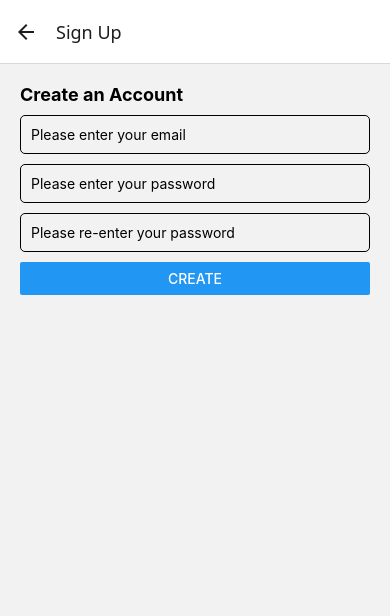
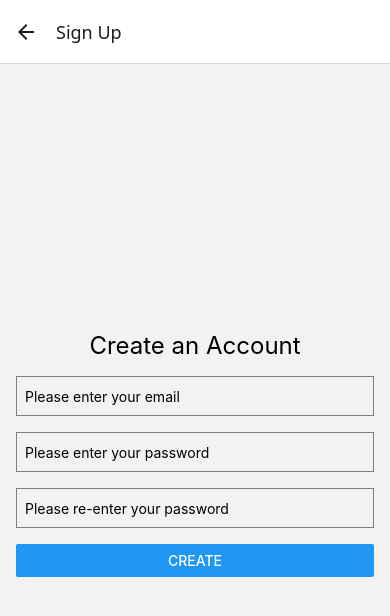
Before and after one commit to ArtomkIvanher/ERRN, a React Native app: screen /SignUp in a window 390 px wide. Shown: the top 616 px of the page. Built offline with nearby package versions, Linux system fonts and the light colour scheme; no server answers.

Commit message:
add home2

```diff
--- a/App.js
+++ b/App.js
@@ -1,56 +1,48 @@
-import React, { useState, useEffect } from "react";
-import { NavigationContainer } from "@react-navigation/native";
-import { createStackNavigator } from "@react-navigation/stack";
-import { onAuthStateChanged } from "firebase/auth";
-import { auth } from "./firebase"; // Переконайтеся, що ви імпортуєте auth правильно
-import SignIn from "./components/pages/auth/SignIn";
-import SignUp from "./components/pages/auth/SignUp";
-import Home from "./components/pages/main/Home/Home"; // Додатковий головний екран
+import { NavigationContainer } from '@react-navigation/native'
+import { createStackNavigator } from '@react-navigation/stack'
+import { onAuthStateChanged } from 'firebase/auth'
+import React, { useEffect, useState } from 'react'
+import SignIn from './components/pages/auth/SignIn'
+import SignUp from './components/pages/auth/SignUp'
+import Home from './components/pages/main/Home/Home'
+import { auth } from './firebase'
 
-const Stack = createStackNavigator();
+const Stack = createStackNavigator()
 
 export default function App() {
-  const [user, setUser] = useState(null);
+	const [user, setUser] = useState(null)
 
-  // Слухаємо зміни авторизації користувача
 	useEffect(() => {
-    const unsubscribe = onAuthStateChanged(auth, (user) => {
-      if (user) {
-        setUser(user); // Якщо користувач авторизований, зберігаємо його дані
-      } else {
-        setUser(null); // Якщо користувач не авторизований, очищаємо стан
-      }
-    });
-
-    return unsubscribe; // Підписка очищається при розмонтуванні
-  }, []);
+		const unsubscribe = onAuthStateChanged(auth, user => {
+			setUser(user)
+		})
+		return unsubscribe
+	}, [])
 
 	return (
 		<NavigationContainer>
 			<Stack.Navigator>
 				{user ? (
-          // Якщо користувач авторизований, показуємо Home3
 					<Stack.Screen
-            name="Home"
+						name='Home'
 						component={Home}
-            options={{ title: "Home" }}
+						options={{ title: 'Home' }}
 					/>
 				) : (
-          // Якщо користувач не авторизований, показуємо екрани входу та реєстрації
 					<>
 						<Stack.Screen
-              name="SignIn"
+							name='SignIn'
 							component={SignIn}
-              options={{ title: "Sign In" }}
+							options={{ title: 'Sign In' }}
 						/>
 						<Stack.Screen
-              name="SignUp"
+							name='SignUp'
 							component={SignUp}
-              options={{ title: "Sign Up" }}
+							options={{ title: 'Sign Up' }}
 						/>
 					</>
 				)}
 			</Stack.Navigator>
 		</NavigationContainer>
-  );
+	)
 }
--- a/components/pages/auth/SignIn.jsx
+++ b/components/pages/auth/SignIn.jsx
@@ -1,30 +1,25 @@
-import React, { useState } from "react";
-import { View, Text, TextInput, Button, StyleSheet } from "react-native";
-import { signInWithEmailAndPassword } from "firebase/auth";
-import { auth } from "../../../firebase";
-import { useNavigation } from '@react-navigation/native'; // Додаємо навігацію
+import { useNavigation } from '@react-navigation/native'
+import { signInWithEmailAndPassword } from 'firebase/auth'
+import React, { useState } from 'react'
+import { Button, StyleSheet, Text, TextInput, View } from 'react-native'
+import { auth } from '../../../firebase'
 
 export default function SignIn() {
-  const [email, setEmail] = useState("");
-  const [password, setPassword] = useState("");
-  const [error, setError] = useState("");
-  const navigation = useNavigation(); // ініціалізуємо навігацію
+	const [email, setEmail] = useState('')
+	const [password, setPassword] = useState('')
+	const [error, setError] = useState('')
+	const navigation = useNavigation()
 
-  function logIn(e) {
-    e.preventDefault();
+	const logIn = () => {
 		signInWithEmailAndPassword(auth, email, password)
-      .then((user) => {
-        console.log(user);
-        setError("");
-        setEmail("");
-        setPassword("");
-        // Після авторизації користувач переходить на головну сторінку
-        navigation.replace("Home");
+			.then(() => {
+				setError('')
+				setEmail('')
+				setPassword('')
 			})
-      .catch((error) => {
-        console.log(error);
-        setError("SORRY, COULDN'T FIND YOUR ACCOUNT");
-      });
+			.catch(() => {
+				setError("SORRY, COULDN'T FIND YOUR ACCOUNT")
+			})
 	}
 
 	return (
@@ -32,50 +27,42 @@ export default function SignIn() {
 			<Text style={styles.header}>Log in</Text>
 			<TextInput
 				style={styles.input}
-        placeholder="Please enter your email"
+				placeholder='Please enter your email'
 				value={email}
-        onChangeText={(text) => setEmail(text)}
-        keyboardType="email-address"
+				onChangeText={setEmail}
+				keyboardType='email-address'
 			/>
 			<TextInput
 				style={styles.input}
-        placeholder="Please enter your password"
+				placeholder='Please enter your password'
 				value={password}
-        onChangeText={(text) => setPassword(text)}
+				onChangeText={setPassword}
 				secureTextEntry
 			/>
-      <Button title="Login" onPress={logIn} />
+			<Button title='Login' onPress={logIn} />
 			{error ? <Text style={styles.error}>{error}</Text> : null}
 
-      {/* Кнопка для переходу до екрану реєстрації */}
+			{/* Кнопка для переходу до сторінки реєстрації */}
+			<View style={styles.signupContainer}>
 				<Button
-        title="Don't have an account? Sign Up"
+					title='Sign Up'
 					onPress={() => navigation.navigate('SignUp')} // Перехід на екран реєстрації
 				/>
 			</View>
-  );
+		</View>
+	)
 }
 
 const styles = StyleSheet.create({
-  container: {
-    flex: 1,
-    justifyContent: "center",
-    padding: 16,
-  },
-  header: {
-    fontSize: 24,
-    marginBottom: 16,
-    textAlign: "center",
-  },
+	container: { flex: 1, justifyContent: 'center', padding: 16 },
+	header: { fontSize: 24, marginBottom: 16, textAlign: 'center' },
 	input: {
 		height: 40,
-    borderColor: "gray",
+		borderColor: 'gray',
 		borderWidth: 1,
 		marginBottom: 16,
 		paddingLeft: 8,
 	},
-  error: {
-    color: "red",
-    textAlign: "center",
-  },
-});
+	error: { color: 'red', textAlign: 'center', marginBottom: 16 },
+	signupContainer: { marginTop: 16, alignItems: 'center' }, // Додано стилі для контейнера кнопки
+})
--- a/components/pages/auth/SignUp.jsx
+++ b/components/pages/auth/SignUp.jsx
@@ -1,47 +1,30 @@
-import React, { useState } from "react";
-import { View, Text, TextInput, Button, StyleSheet } from "react-native";
-import { createUserWithEmailAndPassword, signInWithEmailAndPassword } from "firebase/auth";
-import { auth } from "../../../firebase";
-import { useNavigation } from '@react-navigation/native'; // Для навігації
+import { createUserWithEmailAndPassword } from 'firebase/auth'
+import React, { useState } from 'react'
+import { Button, StyleSheet, Text, TextInput, View } from 'react-native'
+import { auth } from '../../../firebase'
 
 export default function SignUp() {
-  const [email, setEmail] = useState("");
-  const [password, setPassword] = useState("");
-  const [copyPassword, setCopyPassword] = useState("");
-  const [error, setError] = useState("");
-  const navigation = useNavigation(); // ініціалізація навігації
+	const [email, setEmail] = useState('')
+	const [password, setPassword] = useState('')
+	const [confirmPassword, setConfirmPassword] = useState('')
+	const [error, setError] = useState('')
 
-  function register() {
-    if (password !== copyPassword) {
-      setError("Passwords didn't match");
-      return;
+	const register = () => {
+		if (password !== confirmPassword) {
+			setError("Passwords didn't match")
+			return
 		}
 
-    // Реєстрація користувача
 		createUserWithEmailAndPassword(auth, email, password)
-      .then((userCredential) => {
-        console.log("User registered:", userCredential.user);
-        setError("");
-        setEmail("");
-        setPassword("");
-        setCopyPassword("");
-
-        // Автоматичний вхід користувача після реєстрації
-        signInWithEmailAndPassword(auth, email, password)
-          .then((userCredential) => {
-            console.log("User logged in:", userCredential.user);
-            // Після авторизації користувач потрапляє на головну сторінку
-            navigation.replace("Home");
+			.then(() => {
+				setError('')
+				setEmail('')
+				setPassword('')
+				setConfirmPassword('')
 			})
-          .catch((error) => {
-            console.log("Error logging in:", error);
-            setError("Error logging in after registration");
-          });
+			.catch(() => {
+				setError('Error creating account')
 			})
-      .catch((error) => {
-        console.log("Registration error:", error);
-        setError("Error creating account");
-      });
 	}
 
 	return (
@@ -49,34 +32,40 @@ export default function SignUp() {
 			<Text style={styles.title}>Create an Account</Text>
 			<TextInput
 				style={styles.input}
-        placeholder="Please enter your email"
+				placeholder='Please enter your email'
 				value={email}
 				onChangeText={setEmail}
-        keyboardType="email-address"
+				keyboardType='email-address'
 			/>
 			<TextInput
 				style={styles.input}
-        placeholder="Please enter your password"
+				placeholder='Please enter your password'
 				value={password}
 				onChangeText={setPassword}
 				secureTextEntry
 			/>
 			<TextInput
 				style={styles.input}
-        placeholder="Please re-enter your password"
-        value={copyPassword}
-        onChangeText={setCopyPassword}
+				placeholder='Please re-enter your password'
+				value={confirmPassword}
+				onChangeText={setConfirmPassword}
 				secureTextEntry
 			/>
-      <Button title="Create" onPress={register} />
+			<Button title='Create' onPress={register} />
 			{error ? <Text style={styles.error}>{error}</Text> : null}
 		</View>
-  );
+	)
 }
 
 const styles = StyleSheet.create({
-  container: { padding: 20 },
-  title: { fontSize: 18, fontWeight: "bold", marginBottom: 10 },
-  input: { borderWidth: 1, padding: 10, marginBottom: 10, borderRadius: 5 },
-  error: { color: "red", marginTop: 10 },
-});
+	container: { flex: 1, justifyContent: 'center', padding: 16 },
+	title: { fontSize: 24, marginBottom: 16, textAlign: 'center' },
+	input: {
+		height: 40,
+		borderColor: 'gray',
+		borderWidth: 1,
+		marginBottom: 16,
+		paddingLeft: 8,
+	},
+	error: { color: 'red', textAlign: 'center' },
+})
--- a/components/pages/main/Home2/Home2.jsx
+++ b/components/pages/main/Home2/Home2.jsx
@@ -1,7 +1,7 @@
 import React from 'react';
-import { StyleSheet, Text, View } from 'react-native';
+import { StyleSheet, Text, View, ScrollView, TouchableOpacity, Linking } from 'react-native';
 
-export default function Home2({ schedule, subjects }) {
+export default function Home2({ schedule }) {
   const daysOfWeek = [
     'Понеділок',
     'Вівторок',
@@ -12,65 +12,121 @@ export default function Home2({ schedule, subjects }) {
     'Неділя',
   ];
 
+  const subjects = schedule?.subjects || [];
+  const weeks = Array.from({ length: schedule?.repeat || 1 }, (_, i) => `week${i + 1}`);
+
+  // Якщо розклад не завантажений або дані некоректні
   if (!schedule || !Array.isArray(schedule.schedule)) {
-    return <Text>Розклад відсутній або завантажується...</Text>;
+    return <Text>Loading or invalid schedule data...</Text>;
   }
 
   return (
-    <View style={styles.container}>
-      <Text style={styles.title}>Розклад по днях</Text>
-
-      {schedule.schedule.map((day, dayIndex) => (
-        <View key={dayIndex} style={styles.dayContainer}>
-          <Text style={styles.dayTitle}>{daysOfWeek[dayIndex] || 'Невідомий день'}</Text>
-          {Object.keys(day || {})
-            .sort(
-              (a, b) =>
-                parseInt(a.replace('week', '')) -
-                parseInt(b.replace('week', ''))
-            )
-            .map(weekPart => (
-              <View key={weekPart} style={styles.weekPartContainer}>
-                <Text style={styles.weekPartTitle}>{weekPart}</Text>
-                {day[weekPart]?.map((subjectId, subjectIndex) => (
-                  <Text key={subjectIndex} style={styles.subjectText}>
-                    {subjects?.find(s => s.id === subjectId)?.name || 'Невідомий предмет'}
-                  </Text>
-                ))}
-              </View>
-            ))}
+    <ScrollView style={styles.container}>
+      <Text style={styles.title}>Розклад по тижнях</Text>
+      {weeks.map((week, weekIndex) => (
+        <View key={week} style={styles.weekContainer}>
+          <Text style={styles.weekTitle}>Тиждень {weekIndex + 1}</Text>
+          {schedule.schedule.map((day, dayIndex) => (
+            <View key={`${week}-${dayIndex}`} style={styles.dayContainer}>
+              <Text style={styles.dayTitle}>{daysOfWeek[dayIndex]}</Text>
+              {schedule.schedule[dayIndex][week].length > 0 ? (
+                schedule.schedule[dayIndex][week].map((subjectId, subjectIndex) => {
+                  const subject = subjects.find(subject => subject.id === subjectId);
+                  return (
+                    <View key={subjectIndex} style={styles.subjectContainer}>
+                      <Text style={styles.subjectName}>
+                        Пара {subjectIndex + 1}: {subject?.name || '—'}
+                      </Text>
+                      {subject && (
+                        <>
+                          <Text style={styles.subjectDetails}>
+                            Викладач: {subject.teacher}
+                          </Text>
+                          <TouchableOpacity
+                            onPress={() => Linking.openURL(subject.zoom_link)}
+                            style={styles.zoomLinkButton}
+                          >
+                            <Text style={styles.zoomLinkText}>Zoom посилання</Text>
+                          </TouchableOpacity>
+                        </>
+                      )}
+                    </View>
+                  );
+                })
+              ) : (
+                <Text style={styles.noDataText}>Немає даних</Text>
+              )}
+            </View>
+          ))}
         </View>
       ))}
-    </View>
+    </ScrollView>
   );
 }
 
 const styles = StyleSheet.create({
   container: {
+    flex: 1,
     padding: 20,
+    backgroundColor: '#f9f9f9',
   },
   title: {
+    fontSize: 22,
+    fontWeight: 'bold',
+    marginBottom: 20,
+    textAlign: 'center',
+  },
+  weekContainer: {
+    marginBottom: 30,
+    padding: 10,
+    backgroundColor: '#fff',
+    borderRadius: 8,
+    shadowColor: '#000',
+    shadowOpacity: 0.1,
+    shadowRadius: 5,
+    elevation: 2,
+  },
+  weekTitle: {
     fontSize: 20,
     fontWeight: 'bold',
-    marginBottom: 20,
+    marginBottom: 15,
+    textAlign: 'center',
   },
   dayContainer: {
-    marginBottom: 20,
+    marginBottom: 15,
   },
   dayTitle: {
     fontSize: 18,
     fontWeight: 'bold',
-    marginBottom: 10,
-  },
-  weekPartContainer: {
-    marginBottom: 10,
-  },
-  weekPartTitle: {
-    fontSize: 16,
     marginBottom: 5,
   },
-  subjectText: {
+  subjectContainer: {
+    marginBottom: 10,
+    padding: 10,
+    borderRadius: 5,
+    backgroundColor: '#eaf4fc',
+  },
+  subjectName: {
+    fontSize: 16,
+    fontWeight: 'bold',
+  },
+  subjectDetails: {
     fontSize: 14,
-    marginBottom: 5,
+    color: '#555',
+  },
+  zoomLinkButton: {
+    marginTop: 5,
+    backgroundColor: '#007bff',
+    padding: 8,
+    borderRadius: 5,
+  },
+  zoomLinkText: {
+    color: '#fff',
+    textAlign: 'center',
+    fontSize: 14,
+  },
+  noDataText: {
+    fontSize: 14,
+    color: '#777',
   },
 });
```
Also changed, not shown: components/nav/Nav.jsx (deleted, +0 -53 lines), components/pages/main/Home/Home.jsx (+3 -4 lines), package.json (+4 -3 lines), components/nav/Nav.module.scss (deleted), components/pages/main/Home2/Home2.module.scss (deleted), components/pages/main/Main/Main.module.scss (deleted), 1 other file (tests, documents, lock files or other folders). Lines whose indentation alone changed are shown as unchanged.
